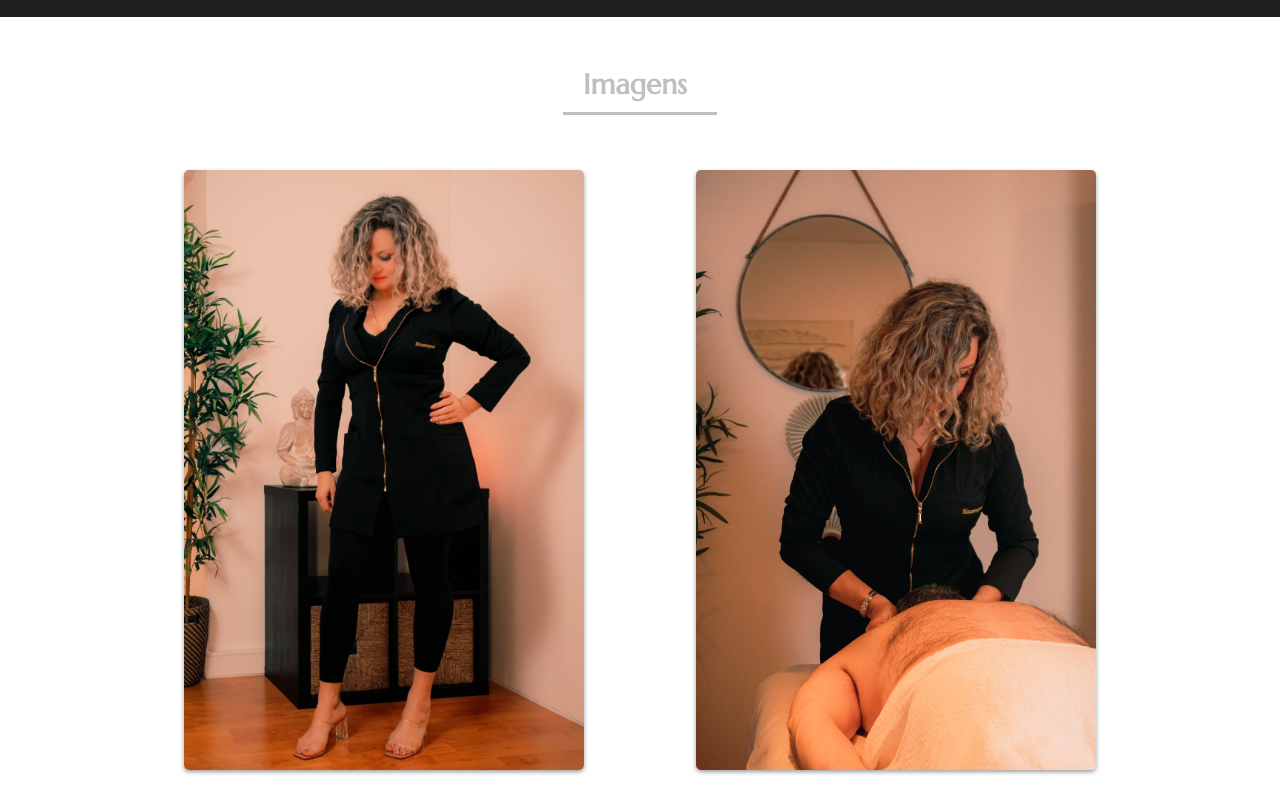
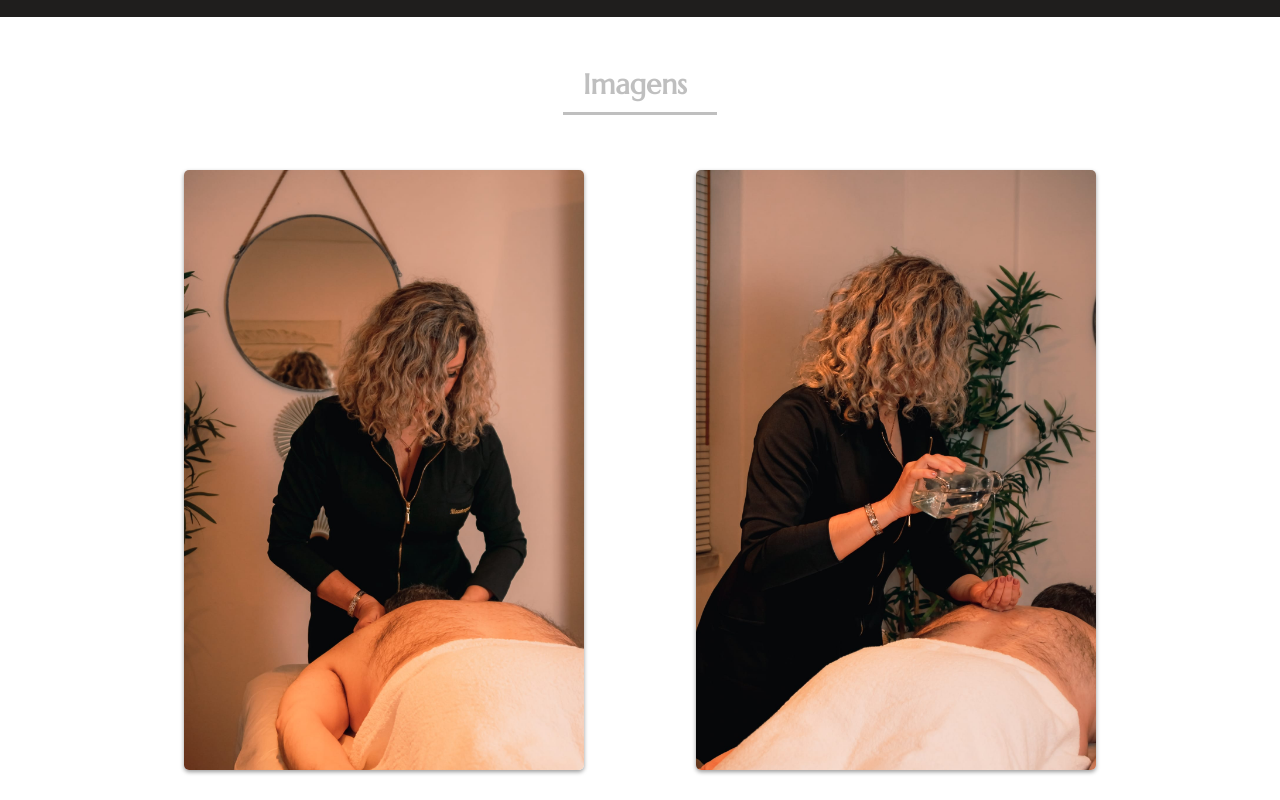
Before and after one commit to universodamassagem/client, a React (Create React App) app: page /Perfil in a window 1280 px wide. Shown: the part 1200-2000 px from the top of the page. Built offline with nearby package versions, Linux system fonts and the light colour scheme.

Commit message:
alterando fav-icon

```diff
--- a/src/components/Content--Perfil/index.js
+++ b/src/components/Content--Perfil/index.js
@@ -12,7 +12,6 @@ import avatar from "../../assets/tmp_mon/avatar.jpg"
 import i1 from "../../assets/tmp_mon/i1.jpg"
 import i2 from "../../assets/tmp_mon/i2.jpg"
 import i3 from "../../assets/tmp_mon/i3.jpg"
-import i4 from "../../assets/tmp_mon/i4.jpg"
 
 const L = [
     {
@@ -69,9 +68,6 @@ export default function PerfilContent () {
             <Desc />
             <span id='fotos-title'><p>Imagens</p></span>
             <div id='fotos'>
-            <div>
-                    <img src={i4}/>
-                </div>
                 <div>
                     <img src={i1}/>
                 </div>
--- a/src/components/HomeComponents/HMassagistas/index.js
+++ b/src/components/HomeComponents/HMassagistas/index.js
@@ -7,7 +7,7 @@ import "./style.css";
 import RedButton from "../../RedButton";
 
 //TMP imagens:
-import i4 from "../../../assets/tmp_mon/i4.jpg"
+import i3 from "../../../assets/tmp_mon/i3.jpg"
 
 //import imagem from '../../../assets/mass_test.png'
 
@@ -26,7 +26,7 @@ export default function Massagistas () {
                         {txts.massagistas.map((it, idx) => (
                             <div className={`massagista massagista--${idx+1}`}>
                                 <div className="massagista_img">
-                                    <img src={i4}/>
+                                    <img src={i3}/>
                                     <ImgHover
                                         name={it.name}
                                         city={it.city}
```
Also changed, not shown: src/assets/tmp_mon/i4.jpg (deleted), 1 other file (tests, documents, lock files or other folders).
